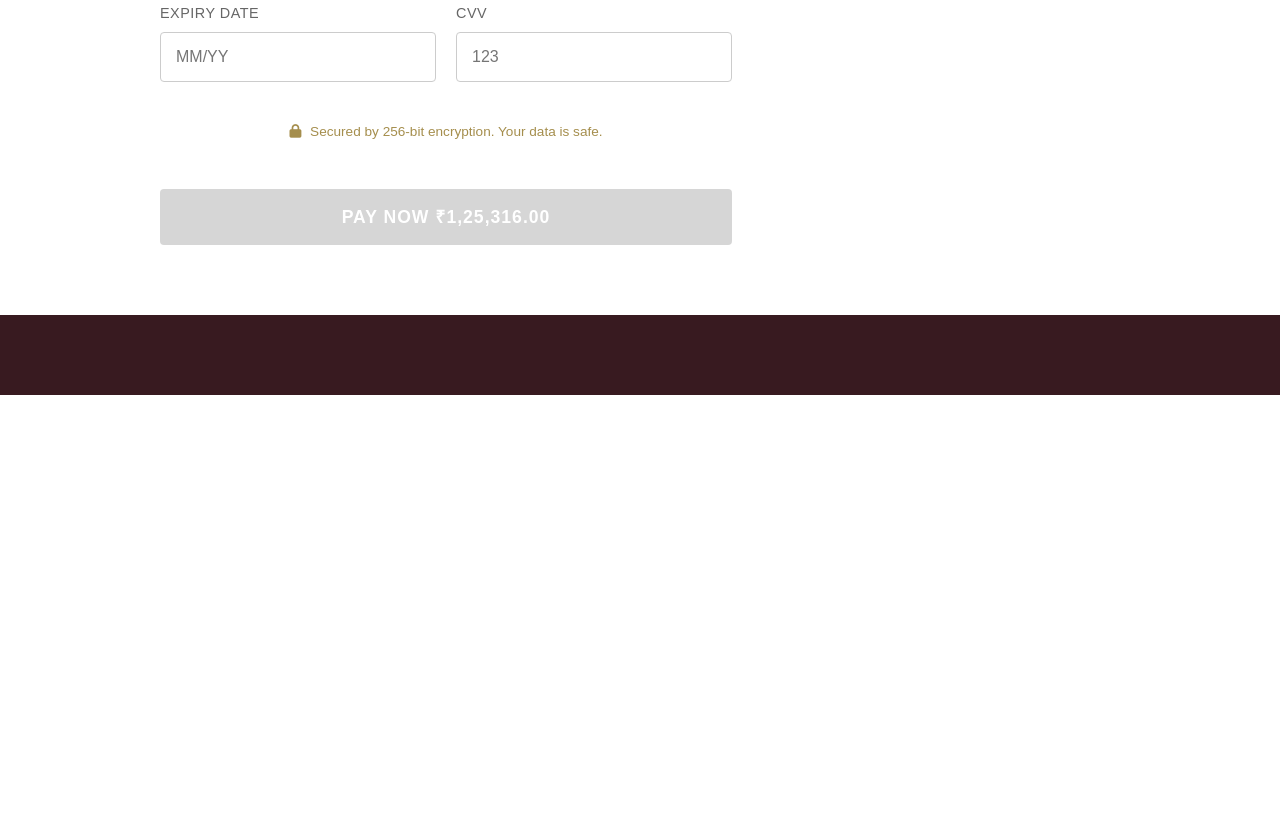
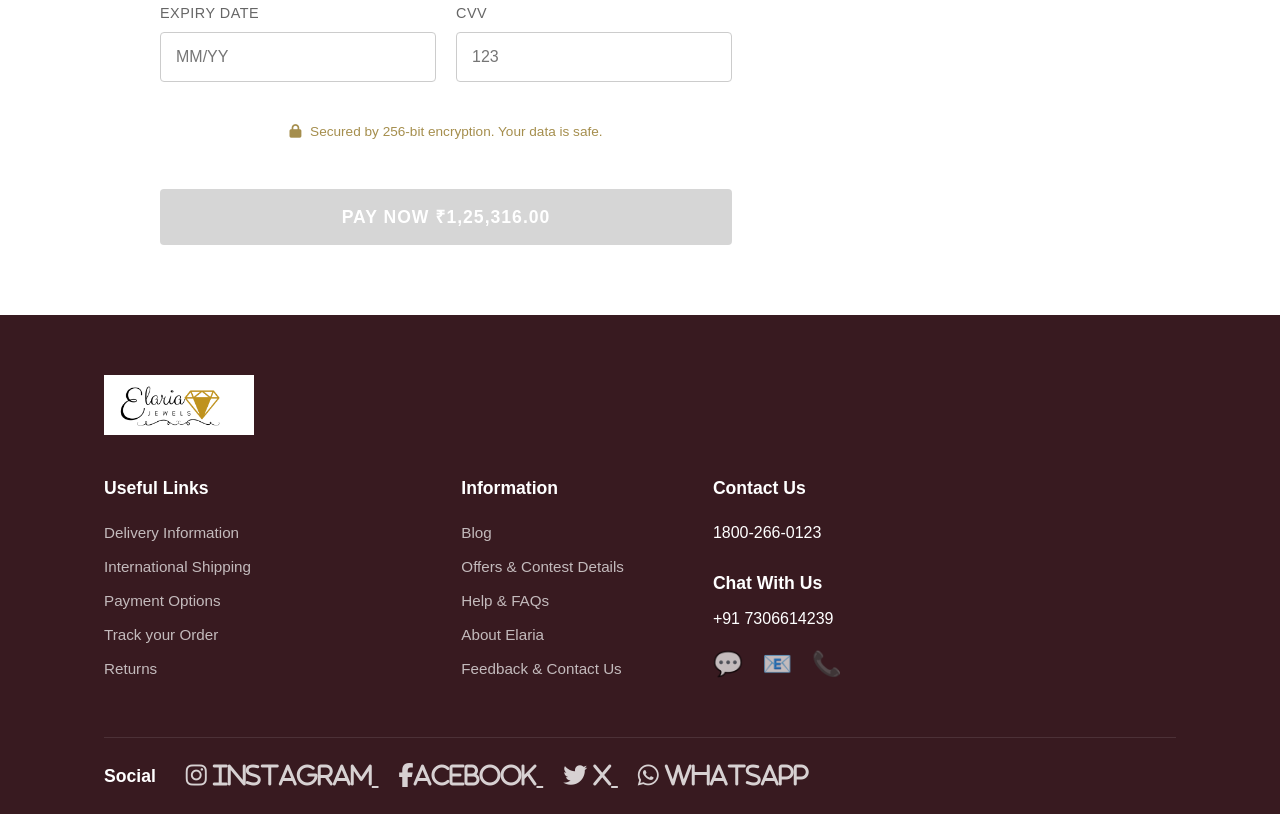
Before and after one commit to asxxfaq/Elaria, a plain HTML site: page payment.html in a window 1280 px wide. Shown: the part 986-1800 px from the top of the page. Before the commit the page ends 1381 px from the top, so only its background shows below. Drawn offline with nearby package versions, Linux system fonts and the light colour scheme.

Commit message:
first commit

```diff
--- a/payment.html
+++ b/payment.html
@@ -147,7 +147,7 @@
                             <button class="pay-btn-minimal">Verify & Pay</button>
                         </div>
                         <div class="upi-option-minimal qr-container">
-                            <p class="form-instruction">Or **Scan QR Code**</p>
+                            <p class="form-instruction">Or Scan QR Code</p>
                             <div class="qr-code-placeholder-minimal">
 
                                 <p>Scan with GPay, Paytm, or PhonePe.</p>
@@ -211,7 +211,66 @@
     </main>
 
     <footer class="main-footer">
-        </footer>
+        <div class="footer-content-wrapper">
+
+          <div class="footer-logo"
+            style= "background-image: url(elaria.png); background-repeat: no-repeat; background-size: contain;">.</div>
+
+          <div class="footer-grid">
+            <div class="footer-col">
+              <p class="col-heading">Useful Links</p>
+              <ul>
+                <li><a href="delivery.html">Delivery Information</a></li>
+                <li><a href="delivery.html">International Shipping</a></li>
+                <li><a href="payment.html">Payment Options</a></li>
+                <li><a href="track.html">Track your Order</a></li>
+                <li><a href="return.html">Returns</a></li>
+              </ul>
+            </div>
+
+            <div class="footer-col">
+              <p class="col-heading">Information</p>
+              <ul>
+                <li><a href="blog.html">Blog</a></li>
+                <li><a href="offers.html">Offers & Contest Details</a></li>
+                <li><a href="helpandfaq.html">Help & FAQs</a></li>
+                <li><a href="about.html">About Elaria</a></li>
+                <li><a href="feedback.html">Feedback & Contact Us</a></li>
+
+            </div>
+
+            <div class="footer-col contact-col">
+              <p class="col-heading">Contact Us</p>
+              <p class="contact-number">1800-266-0123</p>
+
+              <p class="col-heading chat-heading">Chat With Us</p>
+              <p class="contact-number">+91 7306614239</p>
+
+              <div class="contact-icons">
+                <a href="#">💬</a>
+                <a href="#">📧</a>
+                <a href="#">📞</a>
+              </div>
+            </div>
+
+          </div>
+
+          <div class="footer-social">
+            <p class="col-heading">Social</p>
+            <div class="social-icons">
+              <a href="#"><i class="fa-brands fa-instagram"> instagram</i>
+              </a>
+              <a href="#"><i class="fa-brands fa-facebook-f">acebook</i>
+              </a>
+              <a href="#"><i class="fa-brands fa-twitter"> X</i>
+              </a>
+              <a href="https://wa.me/7306614239"><i class="fa-brands fa-whatsapp"> whatsapp</i>
+              </a>
+            </div>
+          </div>
+
+        </div>
+      </footer>
 
     <script src="https://cdn.jsdelivr.net/npm/bootstrap@5.3.3/dist/js/bootstrap.bundle.min.js"></script>
     <script src="https://cdn.jsdelivr.net/npm/bootstrap@5.3.3/dist/js/bootstrap.bundle.min.js"></script>
```
Also changed, not shown: delivery.html (+8 -10 lines), offers.html (+60 -0 lines), return.html (+7 -9 lines), track.html (+7 -9 lines), 1 other file.
